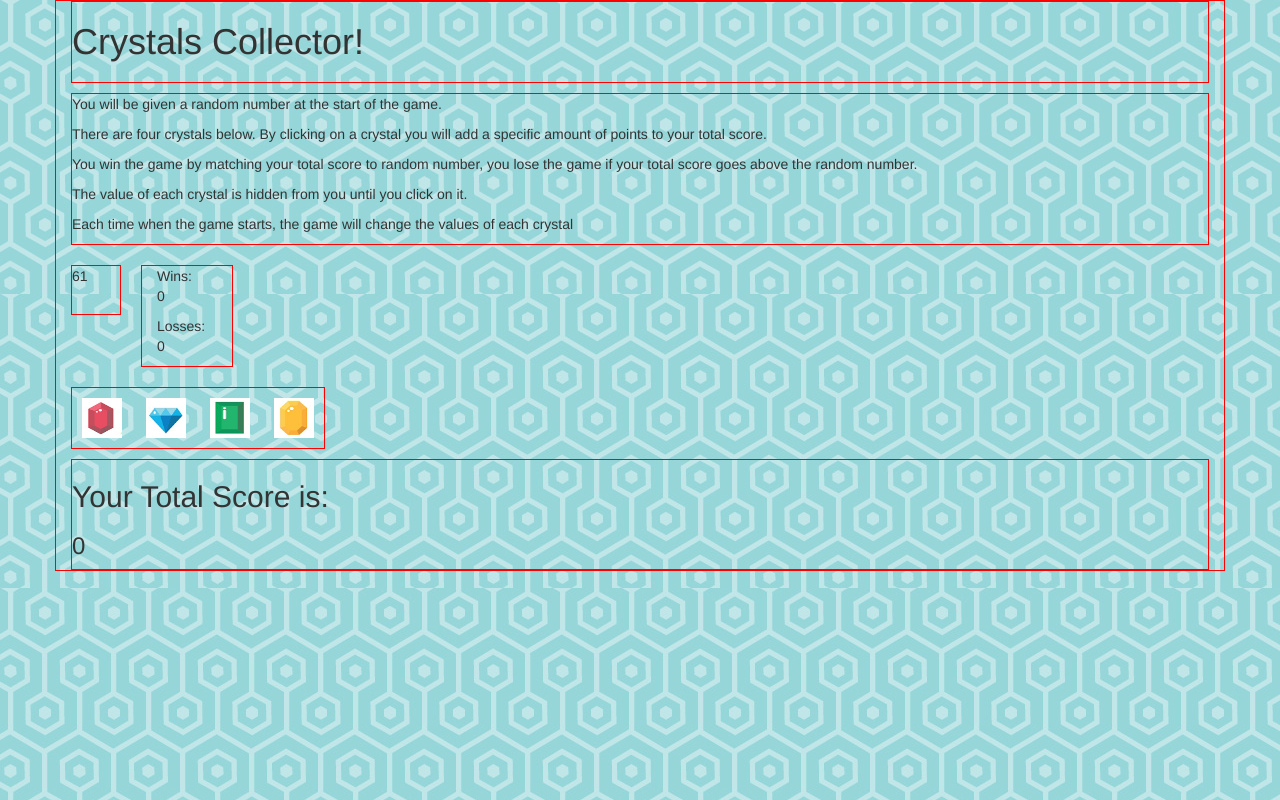
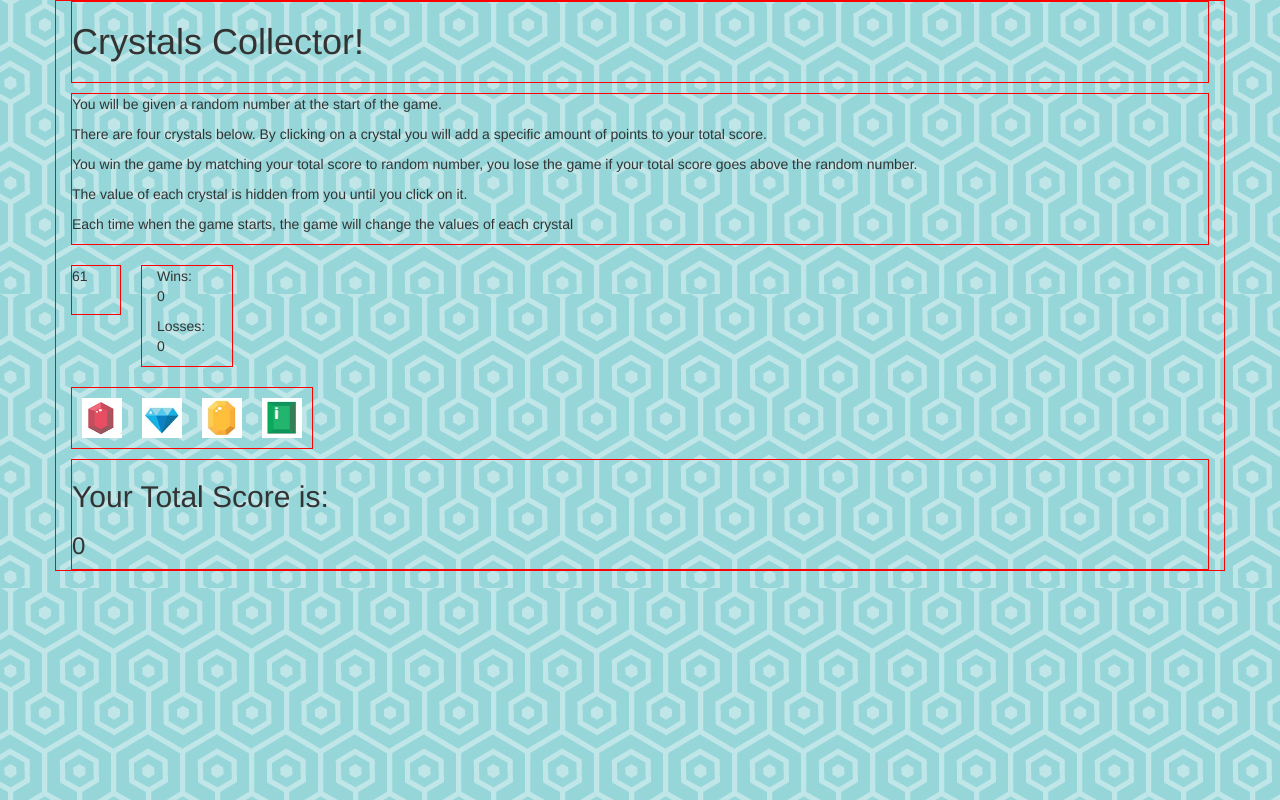
Before and after one commit to wxl387/week-4-game, a plain HTML site: page index.html in a window 1280 px wide. Drawn offline with nearby package versions, Linux system fonts and the light colour scheme; a web font is replaced by a local one.

Commit message:
basically done

```diff
--- a/assets/javascript/game.js
+++ b/assets/javascript/game.js
@@ -13,6 +13,7 @@ $(document).ready(function() {
   $("#wins").text(win);
   $("#losses").text(lose);
   $("#totalScore").text(counter);
+  reset();
 
   function randomNum(x, y) {
     return Math.floor(Math.random() * ( ( y - x ) + 1 ) + x );
@@ -28,18 +29,19 @@ $(document).ready(function() {
       var gemValue = randomNum(1, 12);
       numberOptions.push(gemValue);
     }
-
+    console.log("cnm");
     console.log(numberOptions);
 
     //assign values to gem
-    // for (var i = 0; i < numberOptions.length; i++) {
-    //   var imageCrystal = $('<img>');
-    //   imageCrystal.attr('data-crystalvalue', numberOptions[i]);
-    //   imageCrystal.attr('scr', gemImage[i]);
-    //   imageCrystal.attr('alt', 'crystals');
-    //   imageCrystal.addClass('crystal-image');
-    //   $("#gemIcon").append(imageCrystal);
-    // }
+    for (var i = 0; i < numberOptions.length; i++) {
+      var imageCrystal = $('<img>');
+      imageCrystal.attr('data-crystalvalue', numberOptions[i]);
+//      console.log(imageCrystal);
+      imageCrystal.attr('src', gemImage[i]);
+      imageCrystal.attr('alt', 'gemIcon');
+      imageCrystal.addClass('crystal-image');
+      $("#gemIcon").append(imageCrystal);
+    }
   }
 
   function reset() {
@@ -54,8 +56,11 @@ $(document).ready(function() {
   //on click function
   $(".crystal-image").on("click", function() {
       var crystalValue = ($(this).attr("data-crystalvalue"));
+      console.log(crystalValue)
       crystalValue = parseInt(crystalValue);
       counter += crystalValue;
+      $("#totalScore").text(counter);
+
       //update
       // alert("New score: " + counter);
 
--- a/index.html
+++ b/index.html
@@ -44,10 +44,10 @@
 
 		<div class="gem">
 			<div id="gemIcon">
-				<img src="assets/images/red.png" alt="redGem">
+				<!-- <img src="assets/images/red.png" alt="redGem">
 				<img src="assets/images/blue.png" alt="blueGem">
 				<img src="assets/images/green.png" alt="greenGem">
-				<img src="assets/images/yellow.png" alt="yellowGem">
+				<img src="assets/images/yellow.png" alt="yellowGem"> -->
 			</div>
 		</div>
 
```
